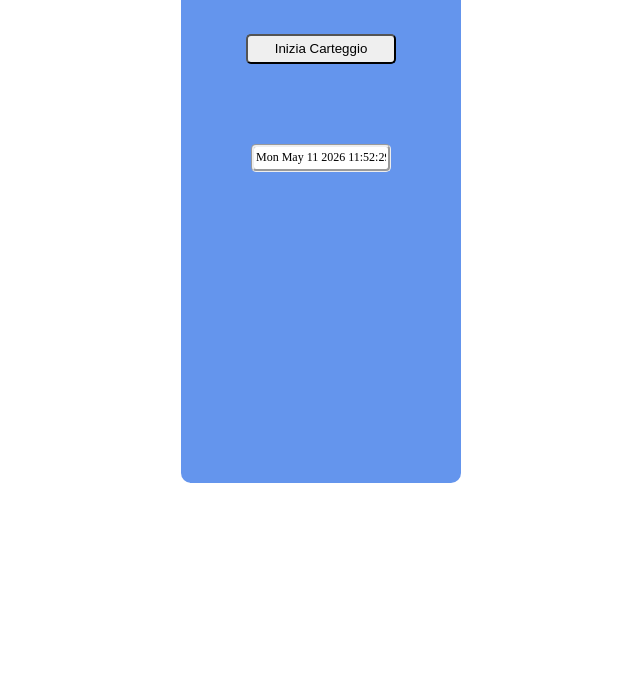
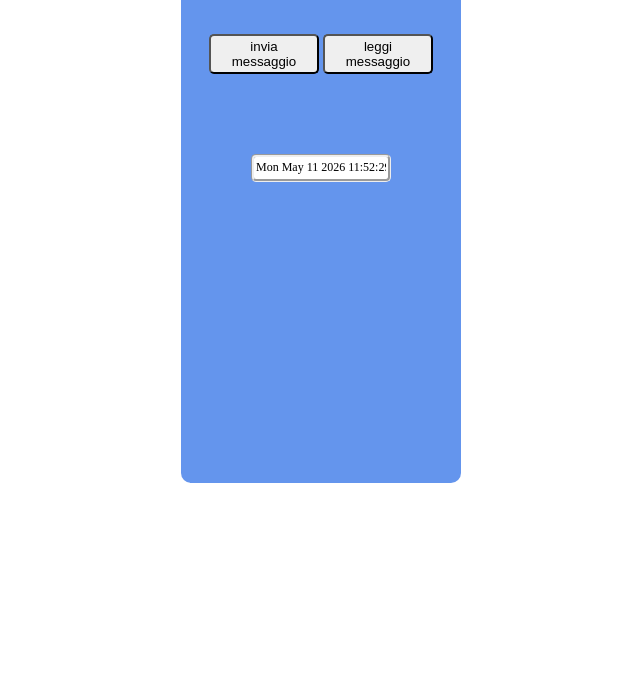
Before and after one commit to Barcelo2023/callapp, a plain HTML site: page index.html in a window 1280 px wide. Shown: the part 117-800 px from the top of the page, without its empty margins (319-959 px from the left). Drawn offline with Linux system fonts and the light colour scheme.

Commit message:
Add files via upload

```diff
--- a/index.html
+++ b/index.html
@@ -3,7 +3,7 @@
 <head>
     <meta charset="UTF-8">
     <meta name="viewport" content="width=device-width, initial-scale=1.0">
-    <title> Carteggio</title>
+    <title>Carteggio</title>
 
     <link rel="icon" href="img/favicon.png"  type="image/png">
     <style>
@@ -24,13 +24,12 @@
     height: 550px;
     width:280px;
 
-
     margin-top: 50px;
     background-color: cornflowerblue;
     border-radius: 10px;
     border: 5px;
     text-align: center;
-
+    justify-content: center;
 
 }
 
@@ -51,8 +50,8 @@ h3{
 
  button
 {
-    width: 150px;
-    height: 30px;
+    width: 110px;
+    height: 40px;
     margin-top: 30px;
     border-radius: 5px;
     cursor: pointer;
@@ -63,7 +62,7 @@ h3{
 
 button:hover
 {
-    background-color: red;
+    background-color: orangered;
 }
 
 
@@ -75,25 +74,42 @@ button:hover
       <div id="container">
      <h3>Carteggio</h3>
 
-      <button onclick="apriapp()">Inizia Carteggio</button>
+
+      <button onclick="invia()"  id="btni" >invia messaggio</button>
+
+      <button  onclick="leggi()" id="btnr">leggi messaggio</button>
 
        <input type="text" name="data" id="data"  readonly>
 
+    </div>
+
+
      <script>
+
+
 
            let data = new Date();
             document.getElementById('data').value = (data);
 
-           function apriapp(){
 
-           const appUrl = "carteggio://apri";
-           const webUrl = "https://barcelo2023.github.io/carteggio/inizio";
+              function invia()
+              {
+               const webUrl = "https://barcelo2023.github.io/carteggio/regis";
                window.location.href = webUrl;
 
 
+                 return
               }
 
 
+               function leggi()
+               {
+
+               const webUrl = "https://barcelo2023.github.io/carteggio/leggi";
+               window.location.href = webUrl;
+
+               return
+              }
 
 
 
```
Lines whose indentation alone changed are shown as unchanged.
